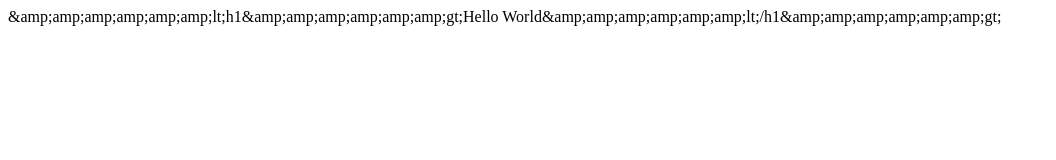
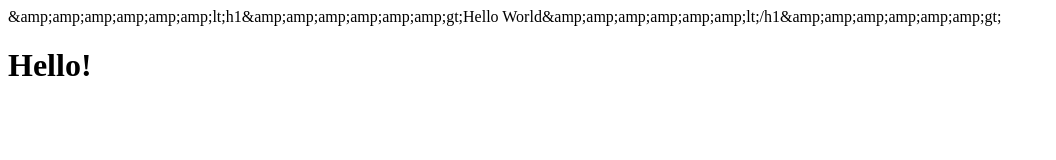
Before and after one commit to khandroj/khandroj.github.io, a plain HTML site: page index.html in a window 1280 px wide. Shown: the whole page, without its empty margins (0-1056 px from the left). Drawn offline with Linux system fonts and the light colour scheme.

Commit message:
added hello

```diff
--- a/index.html
+++ b/index.html
@@ -1 +1,7 @@
 &amp;amp;amp;amp;amp;amp;amp;lt;h1&amp;amp;amp;amp;amp;amp;amp;gt;Hello World&amp;amp;amp;amp;amp;amp;amp;lt;/h1&amp;amp;amp;amp;amp;amp;amp;gt;
+
+<html>
+	<body>
+		<h1>Hello!</h1>
+	</body>
+</html>
```
